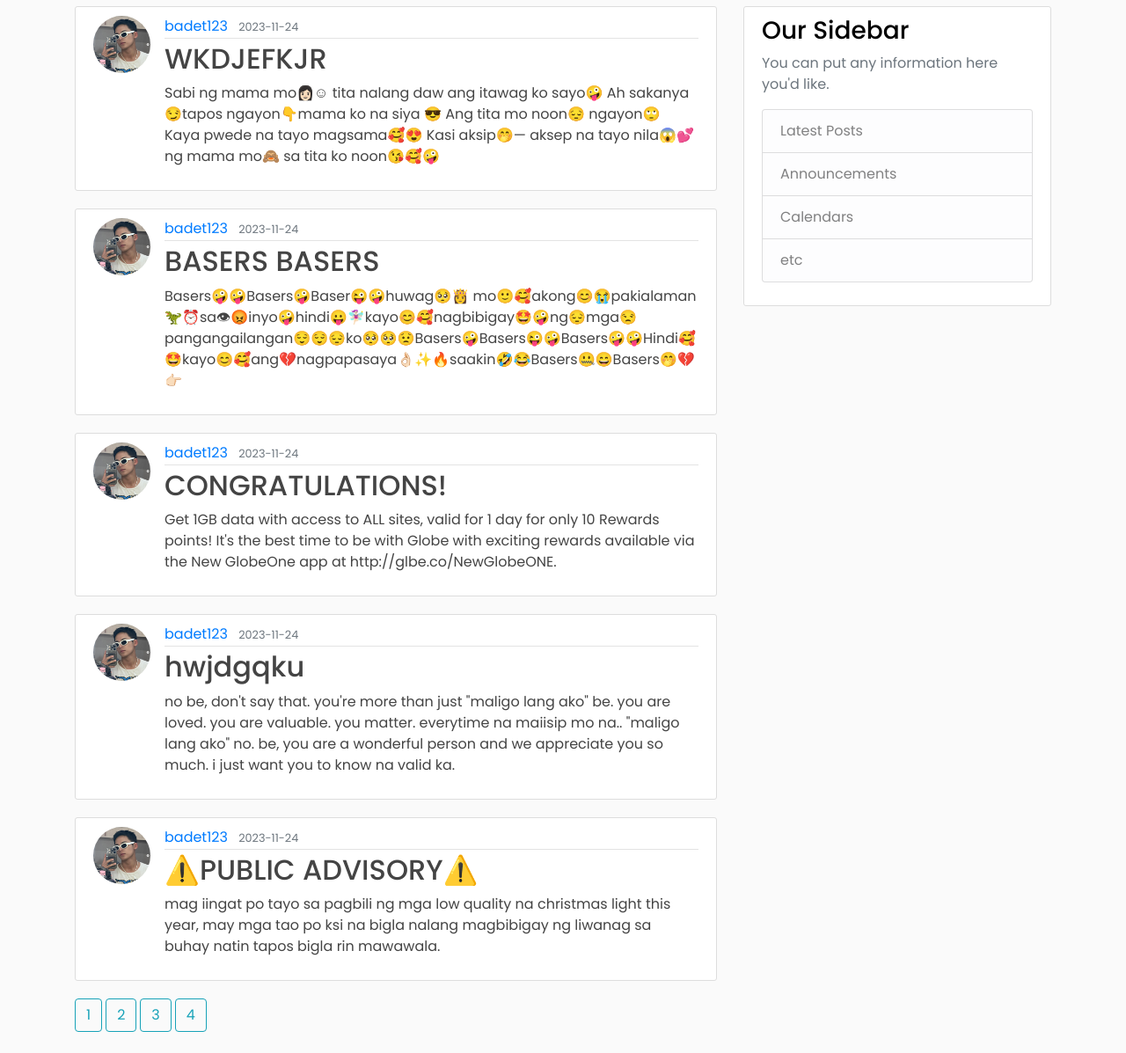
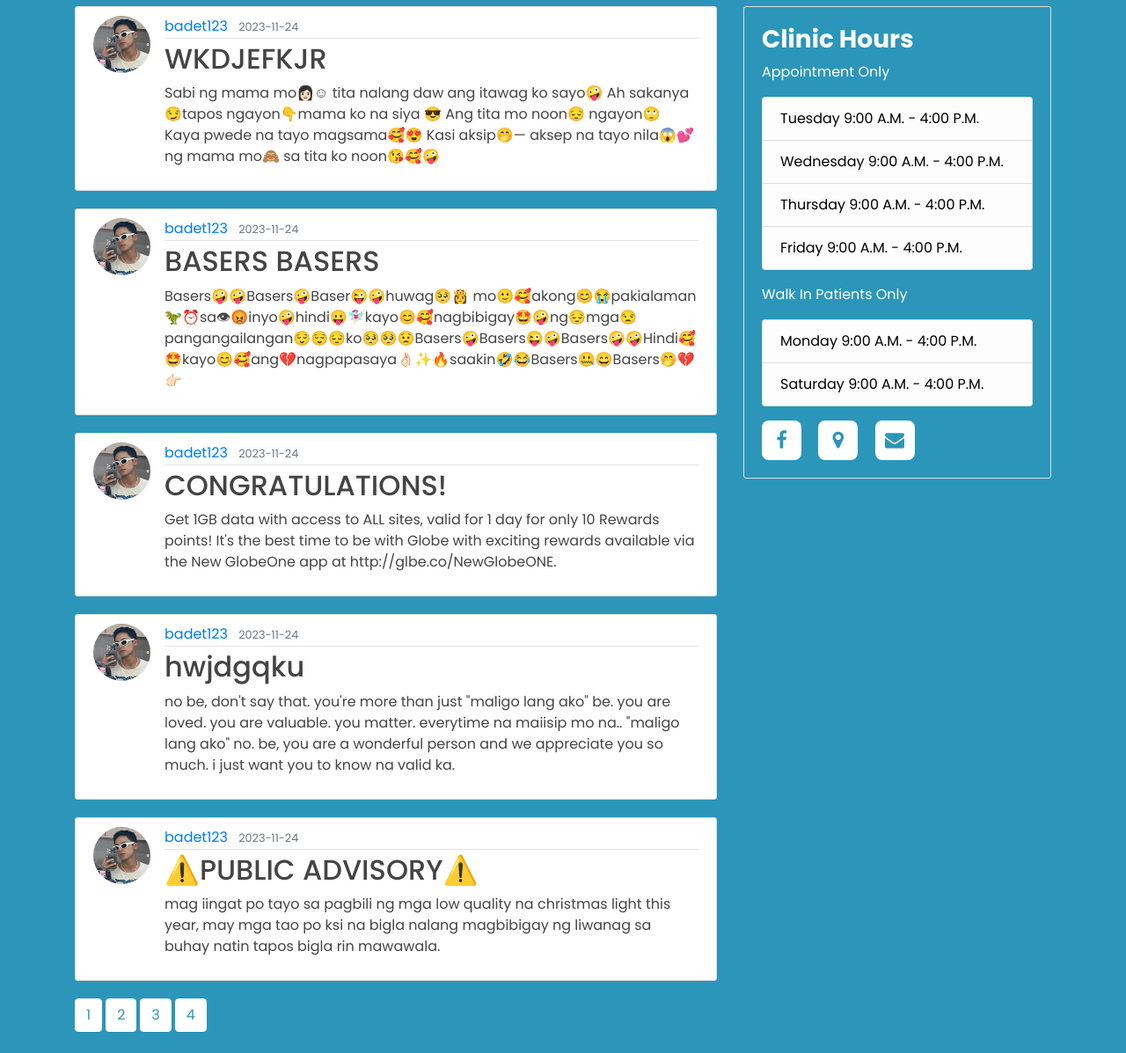
Before and after one commit to Seankyron/dental_clinic, a Flask app: page /post/1 in a window 1280 px wide. Shown: the part 73-1270 px from the top of the page at 88% size. Run offline with Flask 3, Linux system fonts and the light colour scheme; a user stored in the database is signed in; some libraries are stand-ins or nearby versions.

Commit message:
updated sidebar

```diff
--- a/Smile_Plaza/main/static/announcement.css
+++ b/Smile_Plaza/main/static/announcement.css
@@ -1,6 +1,18 @@
+:root{
+--first-color: #2b96b9;
+--second-color: #000;
+--third-color: #b9f1ee;
+--fourth-color: #1ccae5;
+--main-color: #056892;
+--bg-color: #fff;
+--text-color: #000;
+--big-font: 5rem;
+--h2-font: 3rem;
+--p-font: 1.1rem;
+}
+
 body {
-    background: #fafafa;
-    color: #333333;
+  background-color: #2b96b9;
   margin-top: 5rem;
 }
 
@@ -75,3 +87,52 @@ body {
   border-radius: 3px;
   margin-bottom: 20px;
 }
+
+.container .row .col-md-4 .content-section h3 {
+  font-weight: bold;
+}
+
+.list-group-custom li {
+  color: #000;
+}
+
+.container .content-section h3 {
+  color: #fff;
+}
+
+div.content-section{
+  background-color: #2b96b9;
+  padding: 20px;
+  color: #fff;
+}
+
+.content-section .contact-icons i{
+  height: 45px;
+  width: 45px;
+  background: var(--bg-color);
+  color: var(--first-color);
+  font-size: 22px;
+  display: inline-flex;
+  align-items: center;
+  justify-content: center;
+  border-radius: 8px;
+  margin-right: 15px;
+  transition: all .45s ease;
+}
+
+.content-section .contact-icons i:hover{
+  transform: scale(1.1) translateY(5px);
+  background: var(--first-color);
+  color: var(--bg-color);
+}
+
+.pagination a{
+  background-color: #fff;
+  border-color: #fff;
+  color: #2b96b9;
+}
+
+.pagination a:hover{
+  background-color: #2b96b9;
+  color: #fff;
+}
--- a/Smile_Plaza/main/static/post.css
+++ b/Smile_Plaza/main/static/post.css
@@ -627,6 +627,7 @@ td,th{
     border: 1px solid #dddddd;
     border-radius: 3px;
     margin-bottom: 20px;
+    color: #2b96b9;
 }
 
   .article-title {
--- a/Smile_Plaza/main/templates/announcement.html
+++ b/Smile_Plaza/main/templates/announcement.html
@@ -7,7 +7,7 @@
     <link rel="stylesheet" type="text/css" href="{{ url_for('static', filename='announcement.css') }}">
     <title>Announcements</title>
   </head>
-  <body>
+  <body style="background-color: #2b96b9;">
     <div class="container">
       <div class="row">
         <div class="col-md-8">
@@ -29,15 +29,26 @@
         </div>
         <div class="col-md-4">
           <div class="content-section">
-            <h3>Our Sidebar</h3>
-            <p class='text-muted'>You can put any information here you'd like.
-              <ul class="list-group">
-                <li class="list-group-item list-group-item-light">Latest Posts</li>
-                <li class="list-group-item list-group-item-light">Announcements</li>
-                <li class="list-group-item list-group-item-light">Calendars</li>
-                <li class="list-group-item list-group-item-light">etc</li>
+            <h3>Clinic Hours</h3>
+            <p>Appointment Only
+              <ul class="list-group list-group-custom">
+                <li class="list-group-item list-group-item-light">Tuesday 9:00 A.M. - 4:00 P.M.</li>
+                <li class="list-group-item list-group-item-light">Wednesday 9:00 A.M. - 4:00 P.M.</li>
+                <li class="list-group-item list-group-item-light">Thursday 9:00 A.M. - 4:00 P.M.</li>
+                <li class="list-group-item list-group-item-light">Friday 9:00 A.M. - 4:00 P.M.</li>
               </ul>
             </p>
+            <p>Walk In Patients Only
+              <ul class="list-group list-group-custom">
+                <li class="list-group-item list-group-item-light">Monday 9:00 A.M. - 4:00 P.M.</li>
+                <li class="list-group-item list-group-item-light">Saturday 9:00 A.M. - 4:00 P.M.</li>
+              </ul>
+            </p>
+            <div class="contact-icons">
+              <a href="https://www.facebook.com/smileplazaDC" target="_blank"><i class='fa fa-facebook-f' ></i></a>
+              <a href="https://maps.app.goo.gl/792nLswoVTeMA8ZG7" target = "_blank"><i class='fa fa-map-marker' ></i></a>
+              <a href="#contact" ><i class='fa fa-envelope'></i></a>
+            </div>
           </div>
         </div>
       </div>
--- a/Smile_Plaza/main/templates/new_adminnav.html
+++ b/Smile_Plaza/main/templates/new_adminnav.html
@@ -5,7 +5,6 @@
     <meta name="viewport" content="width=device-width, initial-scale=1.0">
     <link href="https://cdn.jsdelivr.net/npm/remixicon@3.5.0/fonts/remixicon.css" rel="stylesheet">
     <link rel="stylesheet" type="text/css" href="{{ url_for('static', filename='admin_dashboard.css') }}">
-
     <title>Dashboard Admin</title>
 </head>
 
--- a/Smile_Plaza/main/templates/new_post.html
+++ b/Smile_Plaza/main/templates/new_post.html
@@ -10,10 +10,9 @@
     </head>
 
     <body>
-
         <!--if statement para admin lang makakakita-->
+        <br>
         <div class="content-section">
-            <h2>Smile Plaza <span>Dental Center</span></h2>
             <form method="POST" action="">
                 {{ form.hidden_tag() }}
                 <fieldset class="form-group">
```
Also changed, not shown: Smile_Plaza/main/static/admin_dashboard.css (+9 -3 lines), Smile_Plaza/main/static/nav.css (+8 -0 lines), Smile_Plaza/instance/site.db. Lines whose indentation alone changed are shown as unchanged.
